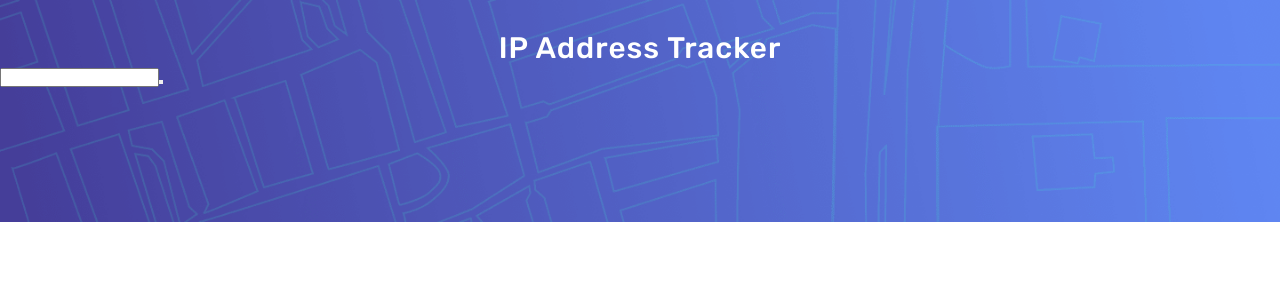
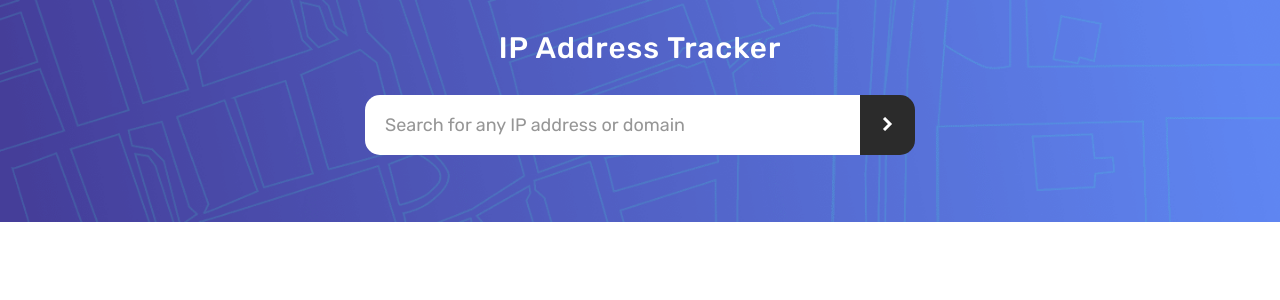
Before and after one commit to AndyGuit/ip-address-tracker, a React (Create React App) app: page / in a window 1280 px wide. Shown: the top 300 px of the page. Built offline with nearby package versions, Linux system fonts and the light colour scheme.

Commit message:
feat: add input component

```diff
--- a/src/components/Input/Input.module.scss
+++ b/src/components/Input/Input.module.scss
@@ -0,0 +1,49 @@
+@import '../../scss/variables';
+
+.inputBlock {
+  display: flex;
+  margin: 0 auto;
+  justify-content: center;
+  align-items: center;
+
+  max-width: 580px;
+  height: 60px;
+
+  margin-top: 30px;
+
+  input {
+    width: 100%;
+    height: 100%;
+    border: none;
+    outline: none;
+    border-radius: 15px 0 0 15px;
+    padding: 20px;
+
+    margin-left: 15px;
+
+    font-size: 1em;
+
+    &::placeholder {
+      color: $secondary;
+    }
+  }
+
+  button {
+    width: 65px;
+    height: 100%;
+    border: none;
+    outline: none;
+    border-radius: 0 15px 15px 0;
+
+    margin-right: 15px;
+
+    background-color: $primary;
+    cursor: pointer;
+
+    transition: background-color 0.3s ease-in-out;
+
+    &:hover {
+      background-color: $primary-hover;
+    }
+  }
+}
--- a/src/components/Input/index.jsx
+++ b/src/components/Input/index.jsx
@@ -1,16 +1,22 @@
 import React, { useState } from 'react';
+import styles from './Input.module.scss';
 
 const Input = () => {
   const [value, setValue] = useState('');
 
   return (
-    <div>
+    <div className={styles.inputBlock}>
       <input
         type="text"
+        placeholder="Search for any IP address or domain"
         value={value}
         onInput={e => setValue(e.target.value)}
       />
-      <button></button>
+      <button>
+        <svg xmlns="http://www.w3.org/2000/svg" width="11" height="14">
+          <path fill="none" stroke="#FFF" stroke-width="3" d="M2 1l6 6-6 6" />
+        </svg>
+      </button>
     </div>
   );
 };
--- a/src/scss/_variables.scss
+++ b/src/scss/_variables.scss
@@ -1,2 +1,3 @@
 $primary: rgb(43, 43, 43);
+$primary-hover: rgb(63, 63, 63);
 $secondary: rgb(150, 150, 150);
```
Also changed, not shown: src/components/Input/icon-arrow.svg (added).
